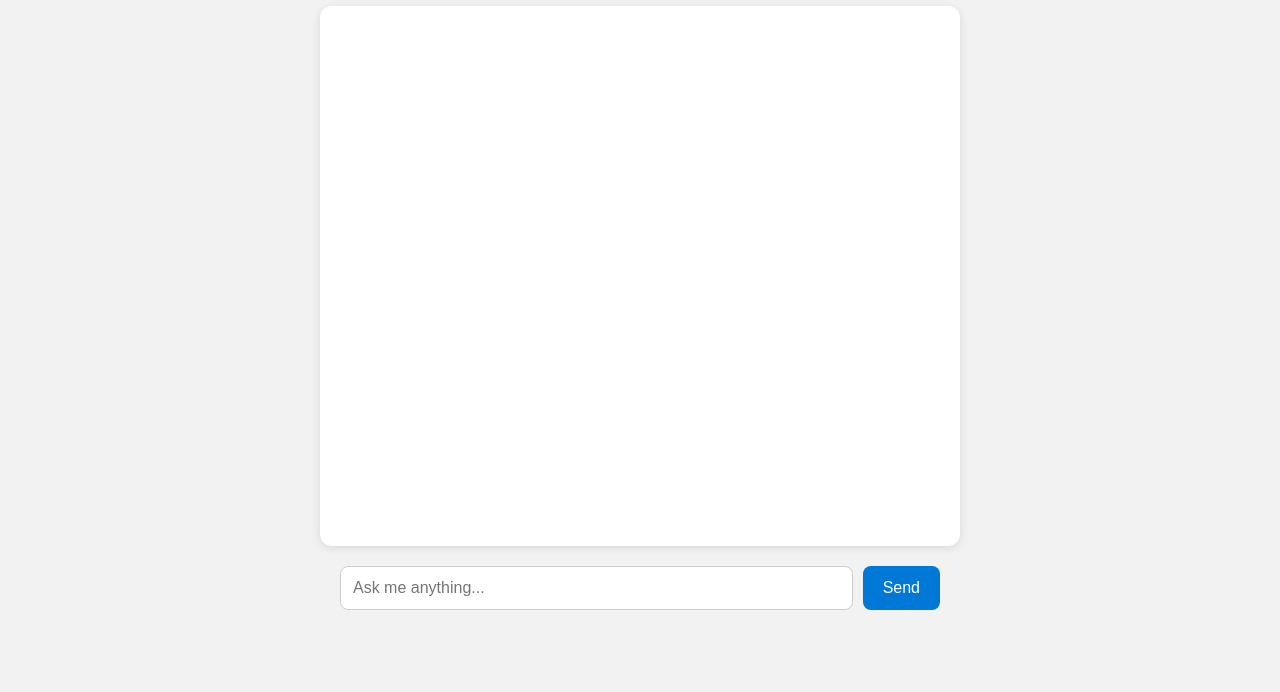
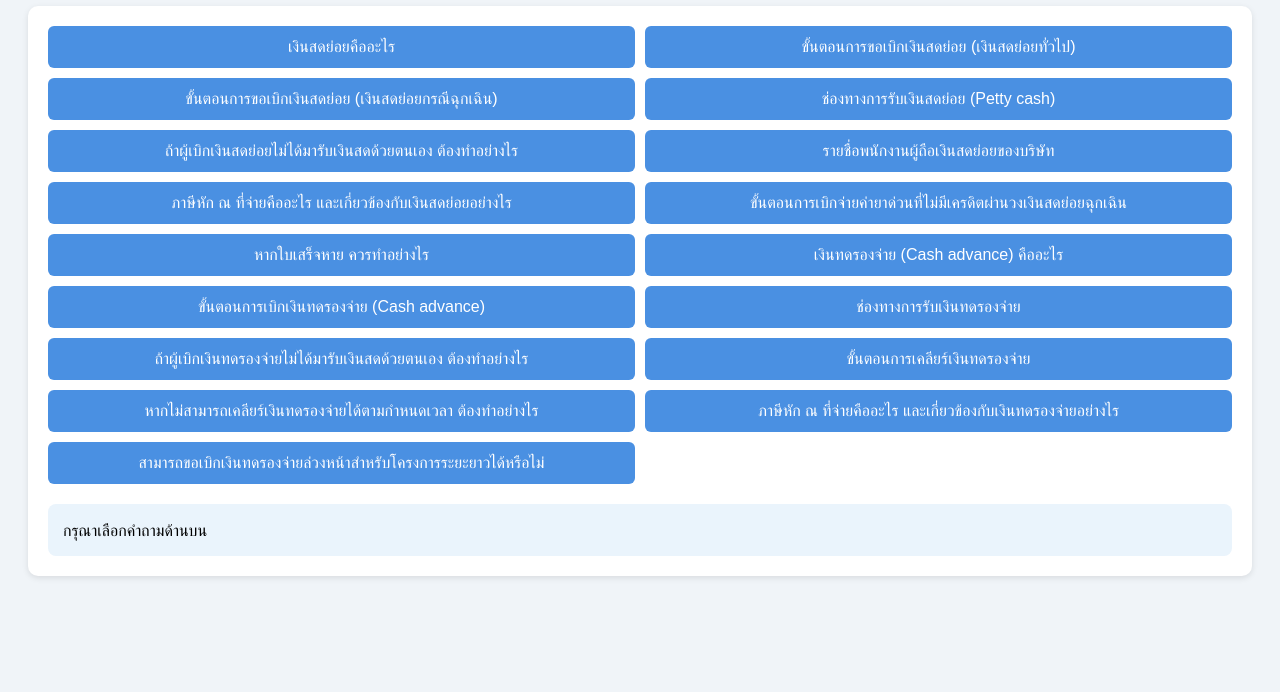
Before and after one commit to PythonianSt/planB, a plain HTML site: page index.html in a window 1280 px wide. Shown: the part 108-800 px from the top of the page. Drawn offline with Linux system fonts and the light colour scheme; no server answers.

Commit message:
Update index.html

```diff
--- a/index.html
+++ b/index.html
@@ -1,125 +1,105 @@
 <!DOCTYPE html>
-<html lang="en">
+<html lang="th">
 <head>
-  <meta charset="UTF-8" />
-  <meta name="viewport" content="width=device-width, initial-scale=1.0"/>
-  <title>Chat with AI</title>
+  <meta charset="UTF-8">
+  <title>แชทบอท - คำถามที่พบบ่อย</title>
+  <link rel="stylesheet" href="style.css">
   <style>
-    body {
-      font-family: 'Segoe UI', sans-serif;
-      background: #f2f2f2;
-      margin: 0;
-      padding: 0;
-      display: flex;
-      flex-direction: column;
-      align-items: center;
+    body { font-family: 'Segoe UI', sans-serif; padding: 20px; background: #f0f4f8; }
+    h1 { color: #2a4d69; }
+    .btn-group {
+      display: grid;
+      grid-template-columns: 1fr 1fr; /* 2 columns */
+      gap: 10px;
+      margin-bottom: 20px;
     }
-
-    h1 {
-      color: #333;
-      margin-top: 30px;
+    button {
+      padding: 12px 18px;
+      background-color: #4a90e2;
+      color: white;
+      border: none;
+      border-radius: 6px;
+      font-size: 16px;
+      cursor: pointer;
+      width: 100%;
     }
-
-    #chatbox {
-      width: 90%;
-      max-width: 600px;
+    button:hover {
+      background-color: #357ab8;
+    }
+    .chatbox {
       background: white;
-      border-radius: 12px;
-      box-shadow: 0 2px 10px rgba(0,0,0,0.1);
       padding: 20px;
-      margin: 20px 0;
-      overflow-y: auto;
-      height: 500px;
+      border-radius: 10px;
+      box-shadow: 0 2px 6px rgba(0,0,0,0.1);
     }
-
-    .message {
-      margin: 12px 0;
-      line-height: 1.4em;
-    }
-
-    .user {
-      text-align: right;
-      color: #0078D7;
-    }
-
-    .bot {
-      text-align: left;
-      color: #111;
-    }
-
-    #input-area {
-      display: flex;
-      justify-content: center;
-      gap: 10px;
-      width: 90%;
-      max-width: 600px;
-    }
-
-    input[type="text"] {
-      flex: 1;
-      padding: 12px;
-      border: 1px solid #ccc;
+    .response {
+      margin-top: 15px;
+      padding: 15px;
+      background-color: #eaf4fc;
       border-radius: 8px;
       font-size: 16px;
     }
-
-    button {
-      padding: 12px 20px;
-      background-color: #0078D7;
-      color: white;
-      border: none;
-      border-radius: 8px;
-      font-size: 16px;
-      cursor: pointer;
-    }
-
-    button:hover {
-      background-color: #005ea3;
+    .question {
+      color: red;
+      font-weight: bold;
+      margin-bottom: 10px;
     }
   </style>
 </head>
 <body>
 
-  <h1>🤖 Chat with AI</h1>
+  <h1>💬 ถาม-ตอบ การเงิน</h1>
 
-  <div id="chatbox"></div>
+  <div class="chatbox">
+    <div class="btn-group">
+      <button onclick="getAnswer('เงินสดย่อยคืออะไร')">เงินสดย่อยคืออะไร</button>
+      <button onclick="getAnswer('ขั้นตอนการขอเบิกเงินสดย่อย (เงินสดย่อยทั่วไป)')">ขั้นตอนการขอเบิกเงินสดย่อย (เงินสดย่อยทั่วไป)</button>
+      <button onclick="getAnswer('ขั้นตอนการขอเบิกเงินสดย่อย (เงินสดย่อยกรณีฉุกเฉิน)')">ขั้นตอนการขอเบิกเงินสดย่อย (เงินสดย่อยกรณีฉุกเฉิน)</button>
+      <button onclick="getAnswer('ช่องทางการรับเงินสดย่อย (Petty cash)')">ช่องทางการรับเงินสดย่อย (Petty cash)</button>
+      <button onclick="getAnswer('ถ้าผู้เบิกเงินสดย่อยไม่ได้มารับเงินสดด้วยตนเอง ต้องทำอย่างไร')">ถ้าผู้เบิกเงินสดย่อยไม่ได้มารับเงินสดด้วยตนเอง ต้องทำอย่างไร</button>
+      <button onclick="getAnswer('รายชื่อพนักงานผู้ถือเงินสดย่อยของบริษัท')">รายชื่อพนักงานผู้ถือเงินสดย่อยของบริษัท</button>
+      <button onclick="getAnswer('ภาษีหัก ณ ที่จ่ายคืออะไร และเกี่ยวข้องกับเงินสดย่อยอย่างไร')">ภาษีหัก ณ ที่จ่ายคืออะไร และเกี่ยวข้องกับเงินสดย่อยอย่างไร</button>
+      <button onclick="getAnswer('ขั้นตอนการเบิกจ่ายค่ายาด่วนที่ไม่มีเครดิตผ่านวงเงินสดย่อยฉุกเฉิน')">ขั้นตอนการเบิกจ่ายค่ายาด่วนที่ไม่มีเครดิตผ่านวงเงินสดย่อยฉุกเฉิน</button>
+      <button onclick="getAnswer('หากใบเสร็จหาย ควรทำอย่างไร')">หากใบเสร็จหาย ควรทำอย่างไร</button>
+      <button onclick="getAnswer('เงินทดรองจ่าย (Cash advance) คืออะไร')">เงินทดรองจ่าย (Cash advance) คืออะไร</button>
+      <button onclick="getAnswer('ขั้นตอนการเบิกเงินทดรองจ่าย (Cash advance)')">ขั้นตอนการเบิกเงินทดรองจ่าย (Cash advance)</button>
+      <button onclick="getAnswer('ช่องทางการรับเงินทดรองจ่าย')">ช่องทางการรับเงินทดรองจ่าย</button>
+      <button onclick="getAnswer('ถ้าผู้เบิกเงินทดรองจ่ายไม่ได้มารับเงินสดด้วยตนเอง ต้องทำอย่างไร')">ถ้าผู้เบิกเงินทดรองจ่ายไม่ได้มารับเงินสดด้วยตนเอง ต้องทำอย่างไร</button>
+      <button onclick="getAnswer('ขั้นตอนการเคลียร์เงินทดรองจ่าย')">ขั้นตอนการเคลียร์เงินทดรองจ่าย</button>
+      <button onclick="getAnswer('หากไม่สามารถเคลียร์เงินทดรองจ่ายได้ตามกำหนดเวลา ต้องทำอย่างไร')">หากไม่สามารถเคลียร์เงินทดรองจ่ายได้ตามกำหนดเวลา ต้องทำอย่างไร</button>
+      <button onclick="getAnswer('ภาษีหัก ณ ที่จ่ายคืออะไร และเกี่ยวข้องกับเงินทดรองจ่ายอย่างไร')">ภาษีหัก ณ ที่จ่ายคืออะไร และเกี่ยวข้องกับเงินทดรองจ่ายอย่างไร</button>
+      <button onclick="getAnswer('สามารถขอเบิกเงินทดรองจ่ายล่วงหน้าสำหรับโครงการระยะยาวได้หรือไม่')">สามารถขอเบิกเงินทดรองจ่ายล่วงหน้าสำหรับโครงการระยะยาวได้หรือไม่</button>
+    </div>
 
-  <div id="input-area">
-    <input type="text" id="userInput" placeholder="Ask me anything..." />
-    <button onclick="sendMessage()">Send</button>
+    <div id="answer" class="response">กรุณาเลือกคำถามด้านบน</div>
   </div>
 
   <script>
-    async function sendMessage() {
-      const input = document.getElementById("userInput");
-      const userText = input.value.trim();
-      if (!userText) return;
+    let faqData = {};
 
-      appendMessage("You", userText, "user");
-      input.value = "";
+    // โหลดข้อมูลจากไฟล์ faq.json
+    fetch('faq.json')
+      .then(response => response.json())
+      .then(data => {
+        faqData = data;
+      })
+      .catch(error => {
+        console.error('Error loading FAQ data:', error);
+      });
 
-      try {
-        const response = await fetch("http://localhost:8000/chat", {
-          method: "POST",
-          headers: { "Content-Type": "application/json" },
-          body: JSON.stringify({ user_input: userText }),
-        });
-
-        const data = await response.json();
-        appendMessage("AI", data.response, "bot");
-      } catch (error) {
-        appendMessage("AI", "Oops! Server not responding 😓", "bot");
-        console.error(error);
-      }
+    function getAnswer(question) {
+      const answerBox = document.getElementById('answer');
+      const answer = faqData[question];
+      const answerText = answer || 'กรุณาติดต่อเจ้าหน้าที่การเงิน';
+      const formattedAnswer = formatLinks(answerText);
+      answerBox.innerHTML = `
+        <div class="question">${question}</div>
+        <div>${formattedAnswer}</div>
+      `;
     }
 
-    function appendMessage(sender, text, cls) {
-      const chatbox = document.getElementById("chatbox");
-      const msg = document.createElement("div");
-      msg.className = `message ${cls}`;
-      msg.innerHTML = `<strong>${sender}:</strong> ${text}`;
-      chatbox.appendChild(msg);
-      chatbox.scrollTop = chatbox.scrollHeight;
+    function formatLinks(text) {
+      return text.replace(/(https?:\/\/[^\s]+)/g, '<a href="$1" target="_blank" style="color: blue;">$1</a>');
     }
   </script>
 
```
